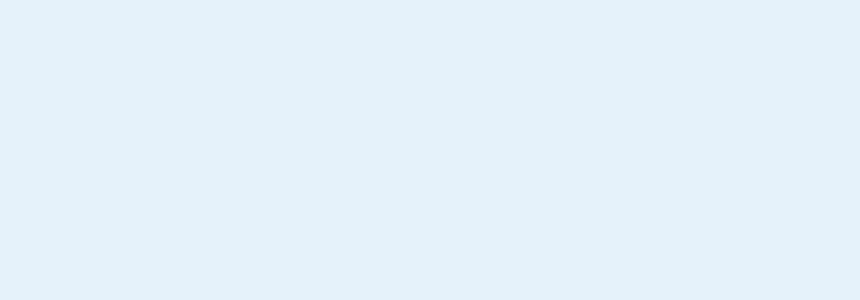
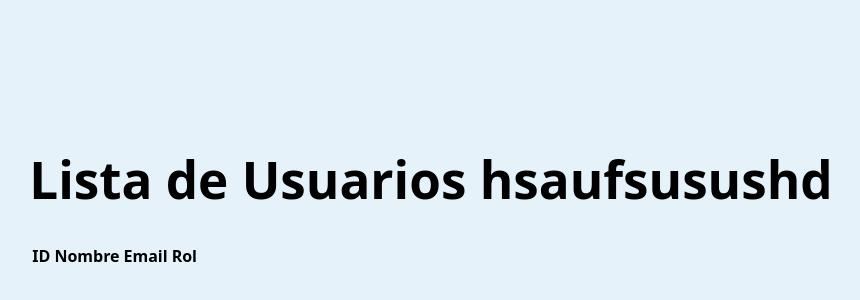
Before and after one commit to NoOneHas1/petfoot, a React (Vite) app: page /users in a window 1280 px wide. Before the commit this address had no page. Shown: the part 206-506 px from the top of the page, without its empty margins (209-1069 px from the left). Built offline with nearby package versions, Linux system fonts and the light colour scheme.

Commit message:
creacion de lista de usuarios

```diff
--- a/src/AppRoutes.jsx
+++ b/src/AppRoutes.jsx
@@ -1,11 +1,13 @@
 import { BrowserRouter as Router, Routes, Route } from 'react-router-dom';
 import Login from './pages/Login/index.jsx';
+import Users from './pages/Users/index.jsx';
 
 function AppRoutes() {
   return (
     <Router>
       <Routes>
         <Route path="/" element={<Login />} />
+        <Route path="/users" element={< Users/>} />
       </Routes>
     </Router>
   );
--- /dev/null
+++ b/src/api/users.js
@@ -0,0 +1,25 @@
+import axios from "axios";
+import { baseURL } from "./base.js";
+// Cambiar por middleware en el backend
+import { getToken } from "../utils/handleToken.js";
+
+const usersApi = async () => {
+  const url = `${baseURL}/users`;
+
+  try {
+    const response = await axios.get(url, {
+      withCredentials: true,
+      headers: {
+        "Content-Type": "application/json",
+        Authorization: `Bearer ${getToken()}`,
+      },
+    });
+    console.log("Response:", response);
+    return response.data;
+  } catch (error) {
+    alert("Error al iniciar sesión. Por favor, verifica tus credenciales.");
+    throw new Error(error.response?.data?.message || error.message);
+  }
+};
+
+export default usersApi;
--- /dev/null
+++ b/src/pages/Users/index.css
@@ -0,0 +1,3 @@
+body {
+    color: #000;
+}
--- /dev/null
+++ b/src/pages/Users/index.jsx
@@ -0,0 +1,49 @@
+import './index.css';
+import usersApi from '../../api/users';
+import { useEffect, useState } from 'react';
+
+const Users = () => {
+    const [users, setUsers] = useState();
+
+    useEffect(() => {
+        const fetchUsers = async () => {
+            try {
+                const response = await usersApi();
+                console.log('Users component mounted and fetching users', response?.users);
+                setUsers(response?.users);
+            } catch (error) {
+                console.error('Error fetching users:', error);
+            }
+        };
+
+        fetchUsers();
+    }, []);
+
+    return (
+        <div>
+            <h1>Lista de Usuarios hsaufsusushd</h1>
+            <table>
+                <thead>
+                    <tr>
+                        <th>ID</th>
+                        <th>Nombre</th>
+                        <th>Email</th>
+                        <th>Rol</th>
+                    </tr>
+                </thead>
+                <tbody>
+                    {users?.map((user) => (
+                        <tr key={user.id}>
+                            <td>{user.id}</td>
+                            <td>{user.name}</td>
+                            <td>{user.email}</td>
+                            <td>{user.role}</td>
+                        </tr>
+                    ))}
+                </tbody>
+            </table>
+        </div>
+    );
+};
+
+export default Users;
--- /dev/null
+++ b/src/utils/handleToken.js
@@ -0,0 +1,14 @@
+export const getToken = () => {
+  const token = localStorage.getItem('accessToken');
+  if (!token) {
+    throw new Error('No access token found');
+  }
+  return token;
+}
+
+export const setToken = (token) => {
+  if (!token) {
+    throw new Error('Token cannot be null or undefined');
+  }
+  localStorage.setItem('accessToken', token);
+}
```
